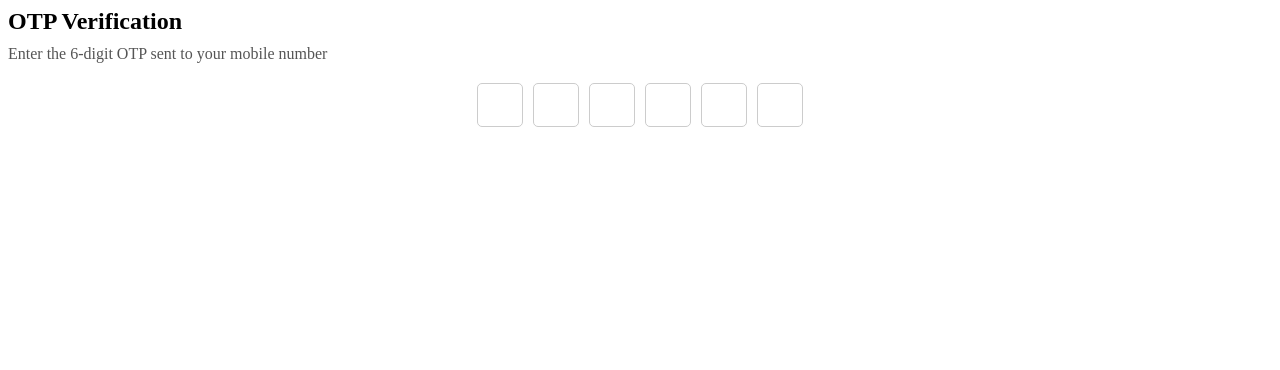
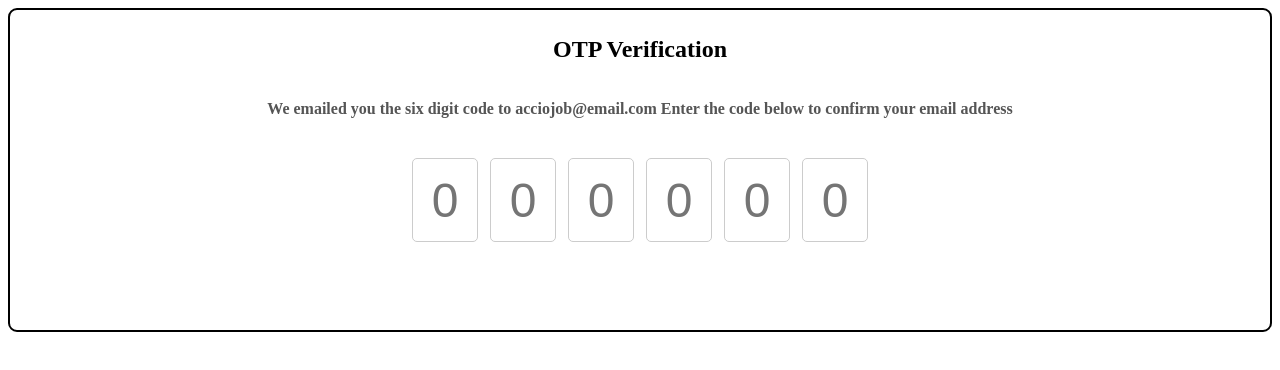
Before and after one commit to acciojob/OTP-SandeepDinodia, a website: page main.html in a window 1280 px wide. Drawn offline with Linux system fonts and the light colour scheme.

Commit message:
created a submission

```diff
--- a/main.html
+++ b/main.html
@@ -8,17 +8,19 @@
 
 <body>
 	<!-- the entire body must be written by student -->
-	  <div id="verification_heading">OTP Verification</div>
-    <div id="verification_subtext">Enter the 6-digit OTP sent to your mobile number</div>
+	<div id="main_container">
+	  <h1 id="verification_heading">OTP Verification</h1>
+    <h6 id="verification_subtext">We emailed you the six digit code to acciojob@email.com Enter the code below to confirm your email address</h6>
 
     <div class="code-container">
-        <input class="code" type="text" maxlength="1" oninput="onCodeInput(1)" onkeydown="onBackspace(1)">
-        <input class="code" type="text" maxlength="1" oninput="onCodeInput(2)" onkeydown="onBackspace(2)">
-        <input class="code" type="text" maxlength="1" oninput="onCodeInput(3)" onkeydown="onBackspace(3)">
-        <input class="code" type="text" maxlength="1" oninput="onCodeInput(4)" onkeydown="onBackspace(4)">
-        <input class="code" type="text" maxlength="1" oninput="onCodeInput(5)" onkeydown="onBackspace(5)">
-        <input class="code" type="text" maxlength="1" oninput="onCodeInput(6)" onkeydown="onBackspace(6)">
+        <input class="code" type="text" maxlength="1" oninput="onCodeInput(1)" onkeydown="onBackspace(1)" placeholder='0'>
+        <input class="code" type="text" maxlength="1" oninput="onCodeInput(2)" onkeydown="onBackspace(2)" placeholder='0'>
+        <input class="code" type="text" maxlength="1" oninput="onCodeInput(3)" onkeydown="onBackspace(3)" placeholder='0'>
+        <input class="code" type="text" maxlength="1" oninput="onCodeInput(4)" onkeydown="onBackspace(4)" placeholder='0'>
+        <input class="code" type="text" maxlength="1" oninput="onCodeInput(5)" onkeydown="onBackspace(5)" placeholder='0'>
+        <input class="code" type="text" maxlength="1" oninput="onCodeInput(6)" onkeydown="onBackspace(6)" placeholder='0'>
     </div>
+		</div>
     <script type="text/javascript" src="./script.js">
 
 </script>
--- a/script.js
+++ b/script.js
@@ -1,15 +1,10 @@
-//your JS code here. If required.
- function onCodeInput(index) {
-            if (index < 6) {
-                document.querySelector(`.code:nth-child(${index + 1})`).value = event.target.value;
-                document.querySelector(`.code:nth-child(${index + 2})`).focus();
-            } else {
-                document.querySelector(`.code:nth-child(${index})`).value = event.target.value;
-            }
-        }
-
-        function onBackspace(index) {
-            if (event.key === 'Backspace' && index > 1) {
-                document.querySelector(`.code:nth-child(${index - 1})`).focus();
-            }
-        }
+function onCodeInput(index){
+	if(index < 6){
+document.getElementsByClassName('code')[index].focus();
+	}
+}
+function onBackspace(index,event){
+	if(event.keyCode ===8 && index > 1){
+document.getElementsByClassName('code')[index-2].focus();
+	}
+}
--- a/styles.css
+++ b/styles.css
@@ -1,11 +1,24 @@
 /*  your css code here. If applicable */
+#main_container{
+	border:2px solid black;
+	padding:10px;
+	border-radius:9px;
+	height:300px;
+	align-items:center;
+}
+
         #verification_heading {
+			 display: flex;
+            justify-content: center;
             font-size: 24px;
             font-weight: bold;
             margin-bottom: 10px;
         }
 
         #verification_subtext {
+			 display: flex;
+            justify-content: center;
+			align-items:center;
             font-size: 16px;
             color: #555;
             margin-bottom: 20px;
@@ -14,15 +27,16 @@
         .code-container {
             display: flex;
             justify-content: center;
-            gap: 10px;
-            margin-top: 20px;
+			align-items:center;
+            gap: 12px;
+            margin-top: 40px;
         }
 
         .code {
-            width: 40px;
-            height: 40px;
+            width: 60px;
+            height: 80px;
             text-align: center;
-            font-size: 18px;
+            font-size: 48px;
             border: 1px solid #ccc;
             border-radius: 5px;
             outline: none;
```
